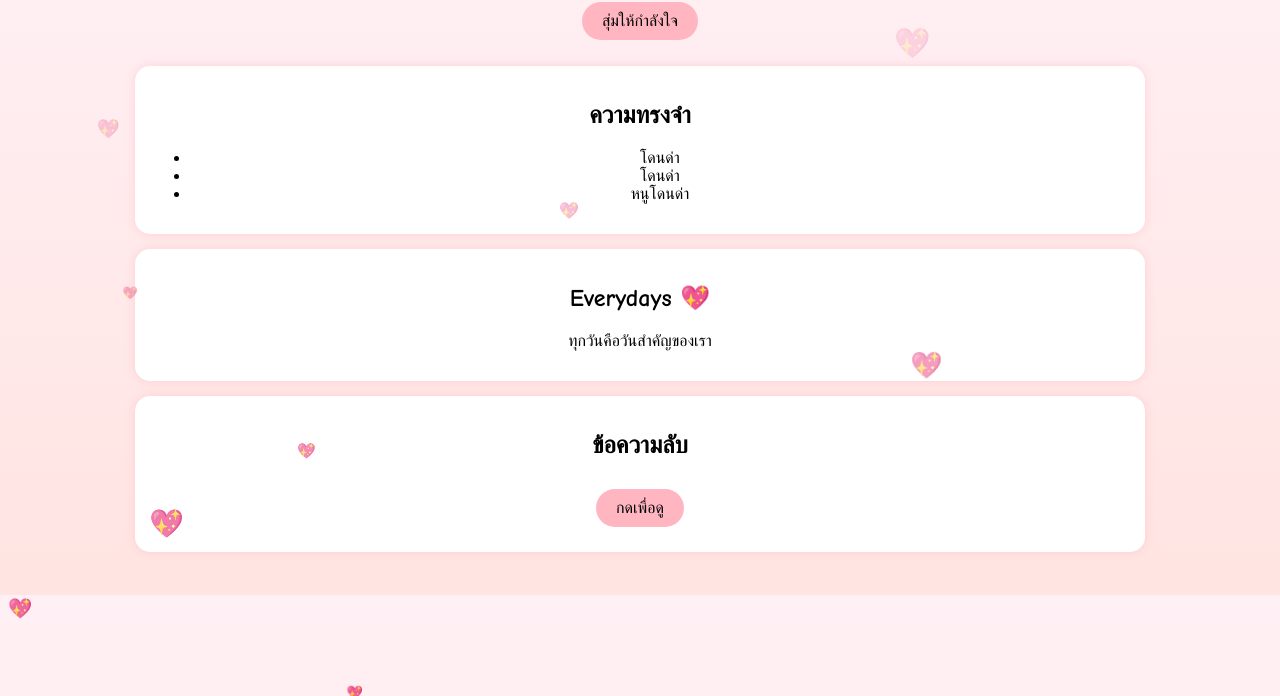
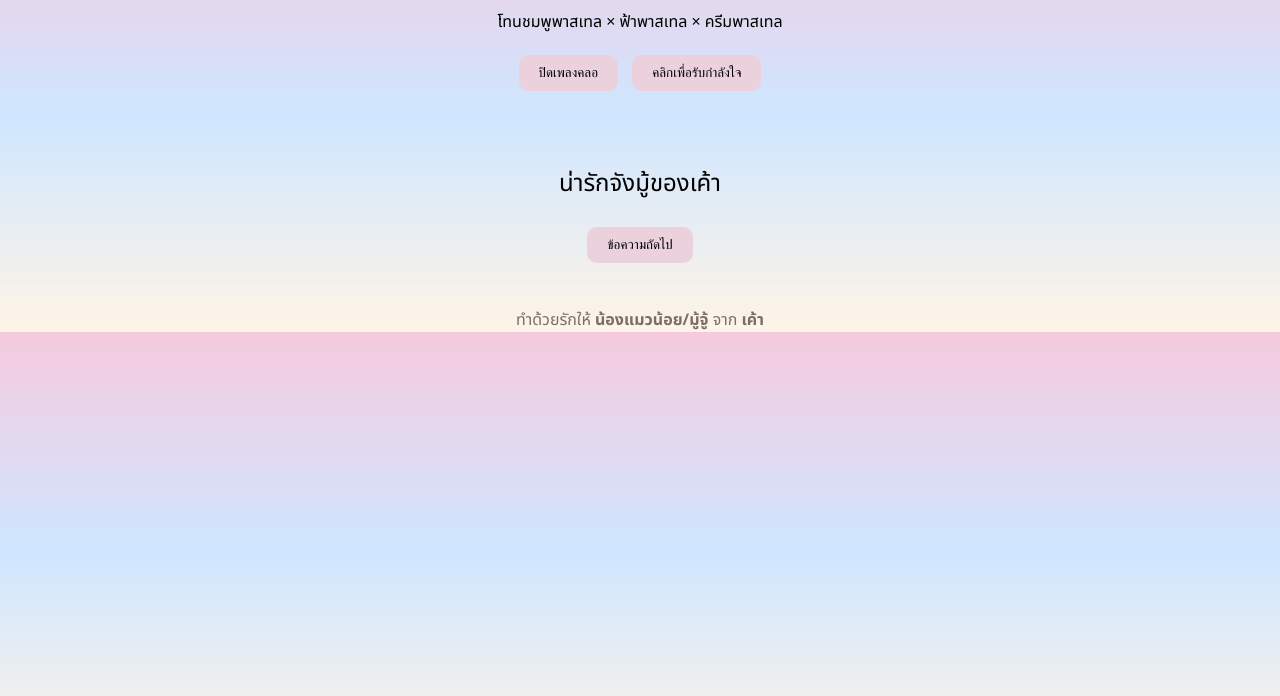
Before and after one commit to siriyakornabr-netizen/mariwathan, a plain HTML site: page index.html in a window 1280 px wide. Shown: the part 104-800 px from the top of the page. Drawn offline with Linux system fonts and the light colour scheme.

Commit message:
Add files via upload

```diff
--- a/index.html
+++ b/index.html
@@ -1,124 +1,79 @@
 <!DOCTYPE html>
 <html lang="th">
 <head>
-<meta charset="UTF-8">
-<meta name="viewport" content="width=device-width, initial-scale=1.0">
-<title>เว็บกำลังใจน้องแมวน้อย</title>
-<style>
-    body {
-        font-family: 'Comic Sans MS', cursive;
-        background: linear-gradient(to bottom, #fff0f5, #ffe4e1);
-        text-align: center;
-        padding: 20px;
-    }
-    h1 {
-        color: #ff69b4;
-        margin-bottom: 10px;
-    }
-    button {
-        background-color: #ffb6c1;
-        border: none;
-        padding: 10px 20px;
-        margin: 10px;
-        border-radius: 20px;
-        cursor: pointer;
-        font-size: 16px;
-    }
-    button:hover {
-        background-color: #ff91a4;
-    }
-    .heart {
-        position: fixed;
-        bottom: -20px;
-        color: #ff69b4;
-        animation: floatUp 5s linear infinite;
-        font-size: 20px;
-    }
-    @keyframes floatUp {
-        0% {transform: translateY(0);}
-        100% {transform: translateY(-100vh); opacity: 0;}
-    }
-    .memory, .secret, .countdown {
-        background: white;
-        padding: 15px;
-        margin: 15px auto;
-        border-radius: 15px;
-        width: 80%;
-        box-shadow: 0 0 10px rgba(255,182,193,0.5);
-    }
-</style>
+  <meta charset="utf-8" />
+  <meta name="viewport" content="width=device-width, initial-scale=1" />
+  <title>กำลังใจให้น้องแมวน้อย | จากเค้า</title>
+  <link rel="preconnect" href="https://fonts.googleapis.com">
+  <link rel="preconnect" href="https://fonts.gstatic.com" crossorigin>
+  <link href="https://fonts.googleapis.com/css2?family=Noto+Sans+Thai:wght@300;400;600;700&display=swap" rel="stylesheet">
+  <style>
+    body { font-family: 'Noto Sans Thai', sans-serif; background: linear-gradient(180deg, #f6cade, #cfe6ff, #fff4e6); margin: 0; text-align: center; }
+    .hero { padding: 50px 20px; }
+    h1 { margin: 0; font-size: 2em; }
+    .msg { font-size: 1.5em; margin: 20px 0; }
+    .btn, .chip { background: #ead1dc; border: none; padding: 10px 20px; border-radius: 10px; cursor: pointer; margin: 5px; }
+    footer { margin-top: 40px; color: #7b6e68; }
+  </style>
 </head>
 <body>
+  <audio id="bgm" src="music.mp3" autoplay loop preload="auto" playsinline></audio>
+  <audio id="clickSound" src="click.mp3" preload="auto"></audio>
 
-<h1>วันนี้น้องแมวน้อยเค้าเก่งมากแล้วนะ</h1>
+  <div class="hero">
+    <h1>ถึง <strong>น้องแมวน้อย</strong> (มู้จู้) จาก <strong>เค้า</strong></h1>
+    <p>โทนชมพูพาสเทล × ฟ้าพาสเทล × ครีมพาสเทล</p>
+    <div>
+      <button id="musicBtn" class="chip">ปิดเพลงคลอ</button>
+      <button id="surpriseBtn" class="chip">คลิกเพื่อรับกำลังใจ</button>
+    </div>
+  </div>
 
-<!-- เพลงคลอ -->
-<audio id="bgm" loop>
-    <source src="https://cdn.pixabay.com/download/audio/2022/03/15/audio_bf82466f4f.mp3?filename=beautiful-relaxing-music-112199.mp3" type="audio/mpeg">
-</audio>
+  <div class="msg" id="message">กำลังโหลดกำลังใจ...</div>
+  <div>
+    <button id="nextBtn" class="btn">ข้อความถัดไป</button>
+  </div>
 
-<!-- ปุ่มสุ่มกำลังใจ -->
-<button onclick="showMessage()">สุ่มให้กำลังใจ</button>
-<p id="message"></p>
+  <footer>ทำด้วยรักให้ <strong>น้องแมวน้อย/มู้จู้</strong> จาก <strong>เค้า</strong></footer>
 
-<!-- ความทรงจำ -->
-<div class="memory">
-    <h2>ความทรงจำ</h2>
-    <ul>
-        <li>โดนด่า</li>
-        <li>โดนด่า</li>
-        <li>หนูโดนด่า</li>
-    </ul>
-</div>
+  <dialog id="modal">
+    <div>
+      <p id="modalText">มู้จู้เก่งที่สุดในโลกเลย</p>
+      <button id="closeModal" class="btn">รับทราบค้าบ</button>
+    </div>
+  </dialog>
 
-<!-- นับถอยหลัง -->
-<div class="countdown">
-    <h2>Everydays 💖</h2>
-    <p>ทุกวันคือวันสำคัญของเรา</p>
-</div>
+  <script>
+    const messages = [
+      "อาทิตย์นี้มู้เค้าเก่งมากๆคับป๋ม",
+      "เก่งมากค้าบ",
+      "พักกันนะ",
+      "น่ารักจังมู้ของเค้า"
+    ];
 
-<!-- ข้อความลับ -->
-<div class="secret">
-    <h2>ข้อความลับ</h2>
-    <button onclick="alert('ถ้าทุกคนเป็นความลับ งั้นเธอนั้นคือหมาของเค้า อะไรอ่ะ555')">กดเพื่อดู</button>
-</div>
+    const msgEl = document.getElementById('message');
+    const nextBtn = document.getElementById('nextBtn');
+    const surpriseBtn = document.getElementById('surpriseBtn');
+    const modal = document.getElementById('modal');
+    const closeModal = document.getElementById('closeModal');
+    const bgm = document.getElementById('bgm');
+    const clickSound = document.getElementById('clickSound');
+    const musicBtn = document.getElementById('musicBtn');
 
-<script>
-function showMessage() {
-    document.getElementById("message").innerText = "เธอเป็นน้องแมวน้อย";
-}
+    function playClick(){ clickSound.currentTime = 0; clickSound.play(); }
+    function pickMessage(){ return messages[Math.floor(Math.random()*messages.length)]; }
+    function setMessage(){ msgEl.textContent = pickMessage(); }
 
-// สร้างหัวใจลอย
-function createHeart() {
-    const heart = document.createElement("div");
-    heart.className = "heart";
-    heart.innerHTML = "💖";
-    heart.style.left = Math.random() * 100 + "vw";
-    heart.style.fontSize = Math.random() * 20 + 10 + "px";
-    document.body.appendChild(heart);
+    setMessage();
+    nextBtn.addEventListener('click', ()=>{ playClick(); setMessage(); });
+    surpriseBtn.addEventListener('click', ()=>{ playClick(); document.getElementById('modalText').textContent = pickMessage(); modal.showModal(); });
+    closeModal.addEventListener('click', ()=>{ playClick(); modal.close(); });
 
-    setTimeout(() => {
-        heart.remove();
-    }, 5000);
-}
-setInterval(createHeart, 500);
-
-// เพลงคลอเบา ๆ
-document.addEventListener("DOMContentLoaded", function() {
-    const bgm = document.getElementById("bgm");
-    bgm.volume = 0.2; // เสียงเบา
-    bgm.play().catch(() => {
-        // ถ้า autoplay ไม่ได้ ให้กดปุ่มเอง
-        const btn = document.createElement("button");
-        btn.innerText = "▶ เล่นเพลง";
-        btn.onclick = () => {
-            bgm.play();
-            btn.remove();
-        };
-        document.body.insertBefore(btn, document.body.firstChild);
+    musicBtn.addEventListener('click', ()=>{
+      playClick();
+      if(bgm.paused){ bgm.play(); musicBtn.textContent = 'ปิดเพลงคลอ'; }
+      else { bgm.pause(); musicBtn.textContent = 'เปิดเพลงคลอ'; }
     });
-});
-</script>
-
+  </script>
 </body>
 </html>
```
